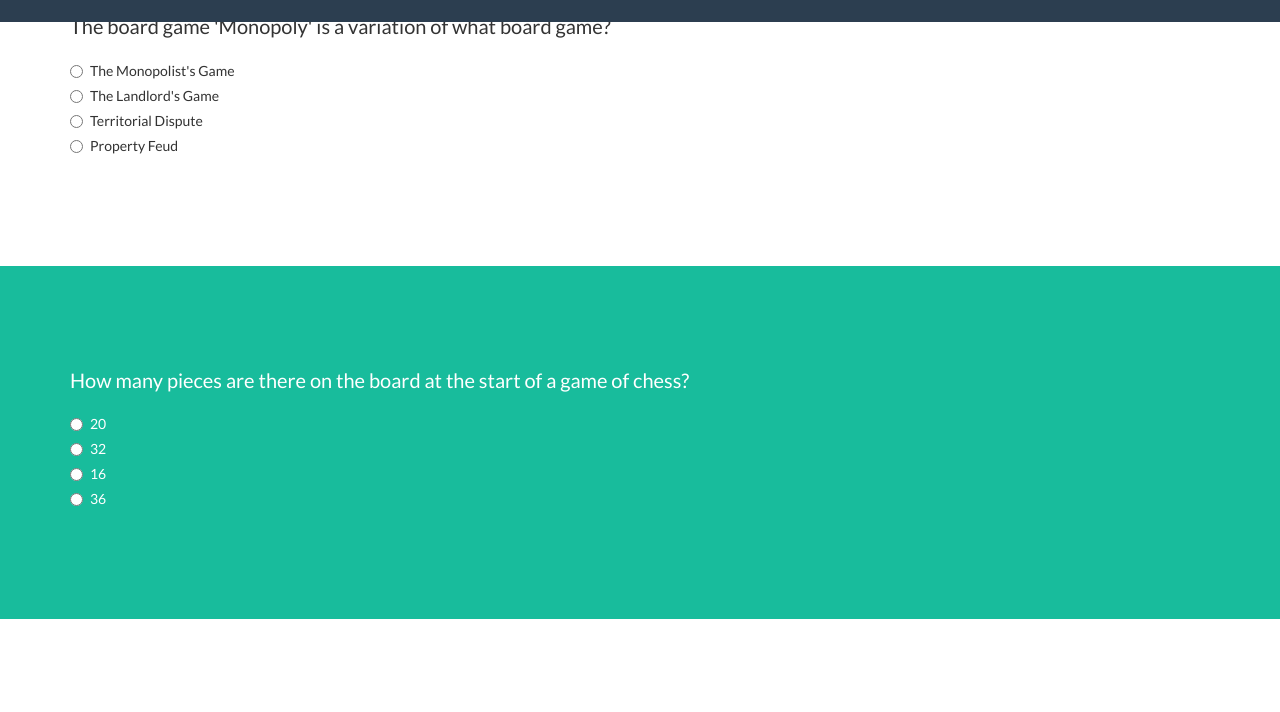
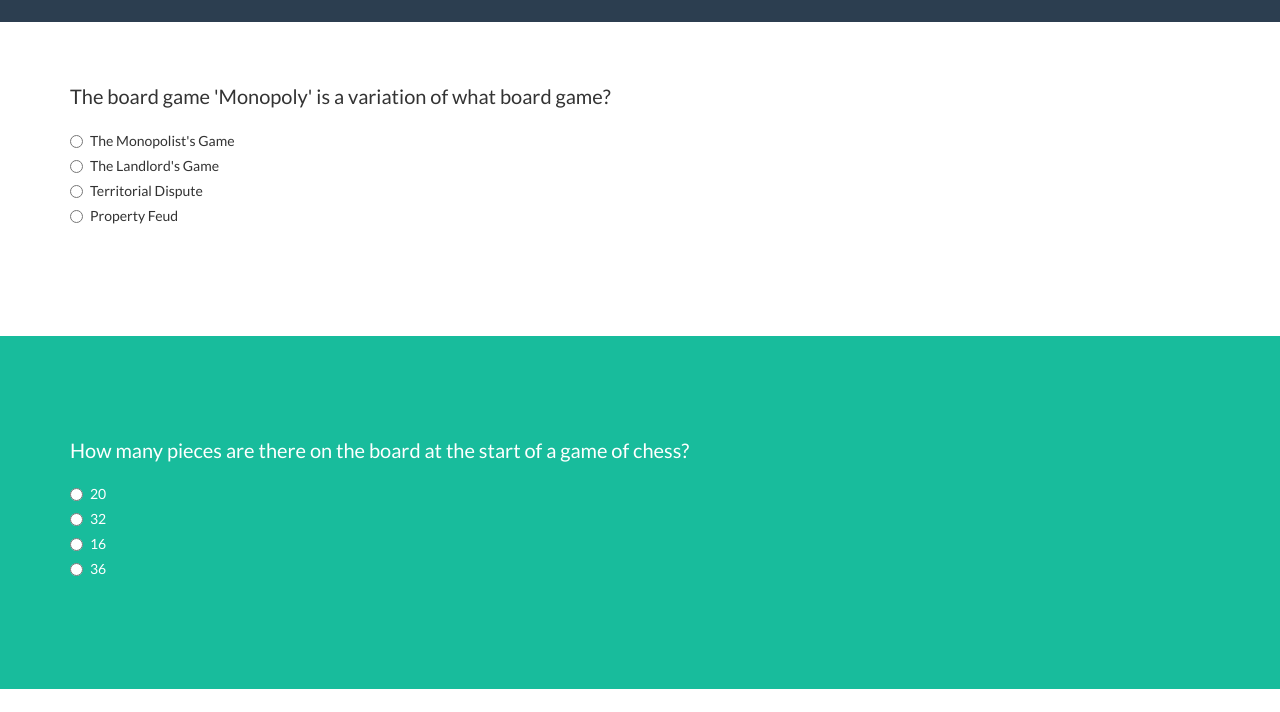
Before and after one commit to median-man/TriviaGame, a plain HTML site: page index.html in a window 1280 px wide. Both pictures are taken after a click on the button 639 px from the left and 272 px from the top of the page. Shown: the part 88-800 px from the top of the page. Drawn offline with nearby package versions, Linux system fonts and the light colour scheme.

Commit message:
edit styling and edit startQuiz function

```diff
--- a/assets/css/style.css
+++ b/assets/css/style.css
@@ -25,9 +25,14 @@ button.start-game .glyphicon {
 /*** questions ***/
 
 
-
 /*** results ***/
 section.results {
 	background-color: #2C3E50;
 	color: white;
 }
+
+@media (min-width: 768px) {
+	section:first-of-type .container {
+	    padding-top: 70px;
+	}
+}
--- a/assets/javascript/game.js
+++ b/assets/javascript/game.js
@@ -228,6 +228,9 @@ $(document).ready(function() {
 			$(".navbar-brand").addClass("hide");
 			$("header").addClass("hide");
 
+			// add top padding to first section
+			$("section").eq(0).css("padding-top", "100px");
+
 			// reset the timer and display it
 			game.setTime(settings.quizTime);
 
--- a/index.html
+++ b/index.html
@@ -48,7 +48,7 @@
         <div class="container">
             <div class="row">
                 <div class="col-xs-12">
-                    <p class="prompt">Lorem ipsum dolor sit amet, consectetur?</p>
+                    <p class="prompt"></p>
                 </div>
             </div>
             <div class="row">
```
